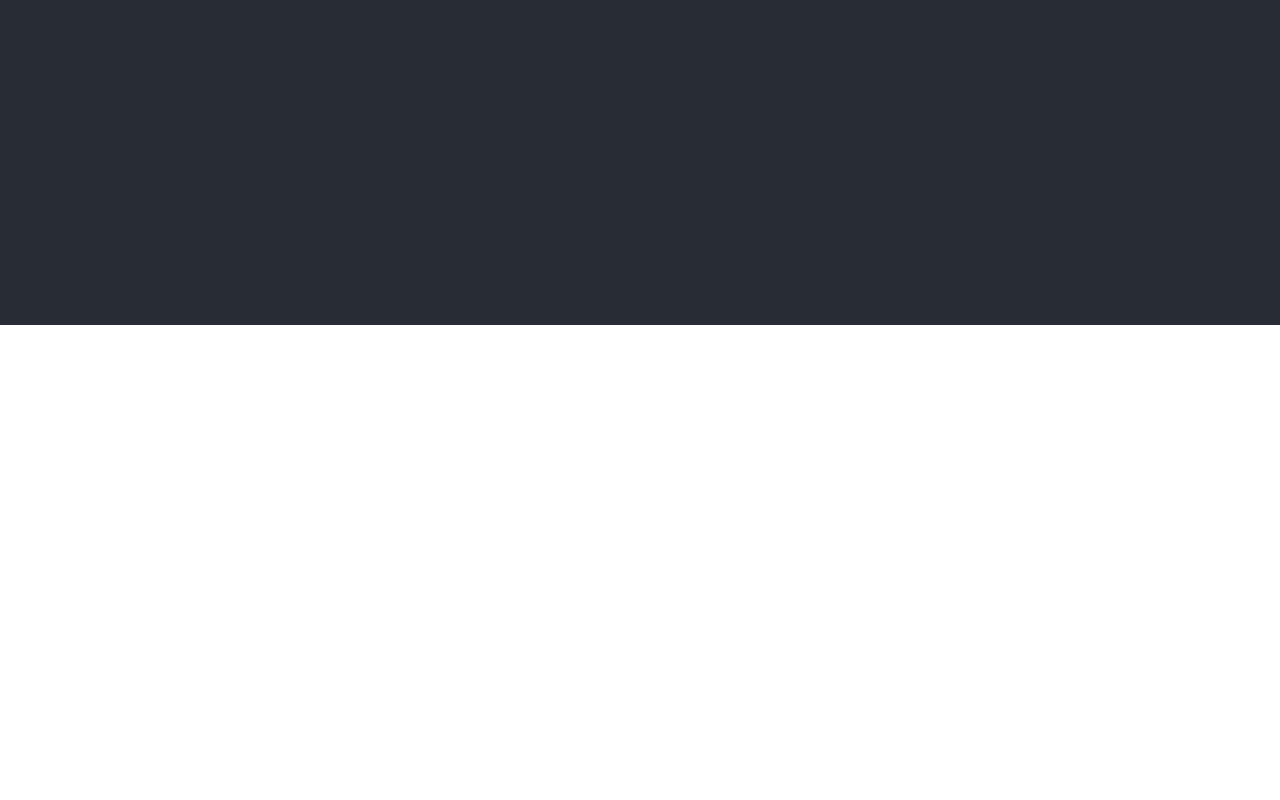
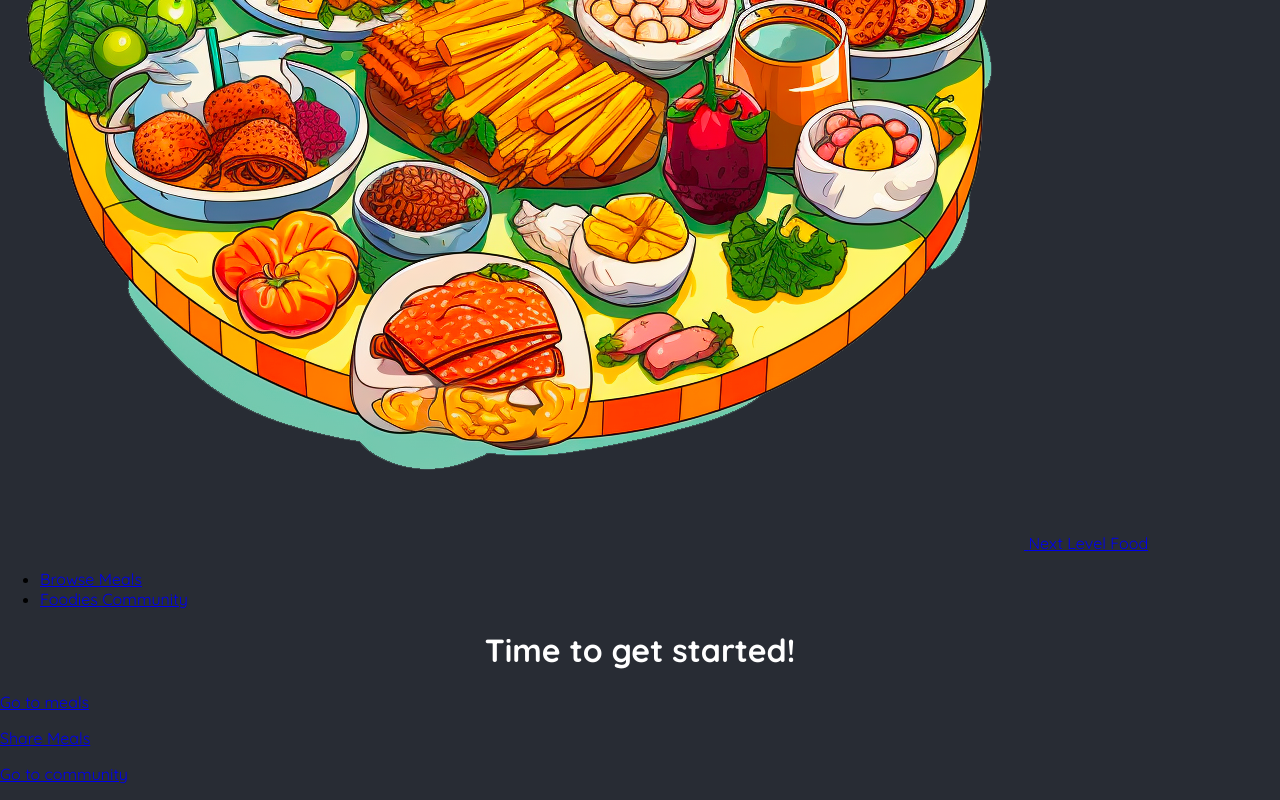
Before and after one commit to artem-tkachuk/foodies, a Next.js app: page / in a window 1280 px wide. Shown: the part 475-1275 px from the top of the page. Before the commit the page ends 800 px from the top, so only its background shows below. Built offline with nearby package versions, Linux system fonts and the light colour scheme.

Commit message:
Add main header component (unstyled)

```diff
--- a/src/app/layout.js
+++ b/src/app/layout.js
@@ -1,3 +1,5 @@
+import MainHeader from "@/components/main-header";
+
 import "./globals.css";
 
 export const metadata = {
@@ -45,6 +47,7 @@ export default function RootLayout({ children }) {
                     </svg>
                 </div>
 
+                <MainHeader />
                 {children}
             </body>
         </html>
--- /dev/null
+++ b/src/components/main-header.js
@@ -0,0 +1,25 @@
+import Link from "next/link";
+
+import logoImg from "@/assets/logo.png";
+
+export default function MainHeader() {
+    return (
+        <header>
+            <Link href="/">
+                <img src={logoImg.src} alt={"A plate with food on it"} /> {/* In Next.js we have to use src instead of just logoImg */}
+                Next Level Food
+            </Link>
+
+            <nav>
+                <ul>
+                    <li>
+                        <Link href="/meals">Browse Meals</Link>
+                    </li>
+                    <li>
+                        <Link href="/community">Foodies Community</Link>
+                    </li>
+                </ul>
+            </nav>
+        </header>
+    );
+}
```
